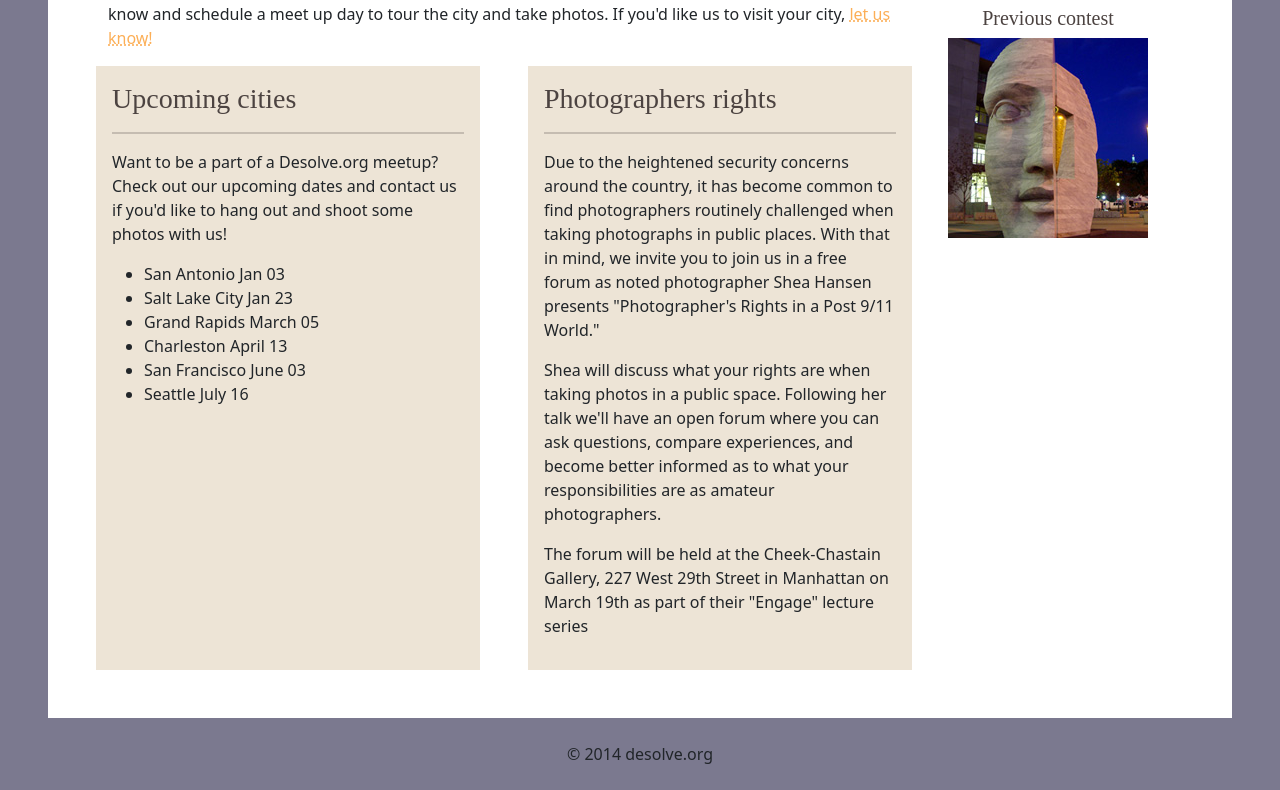
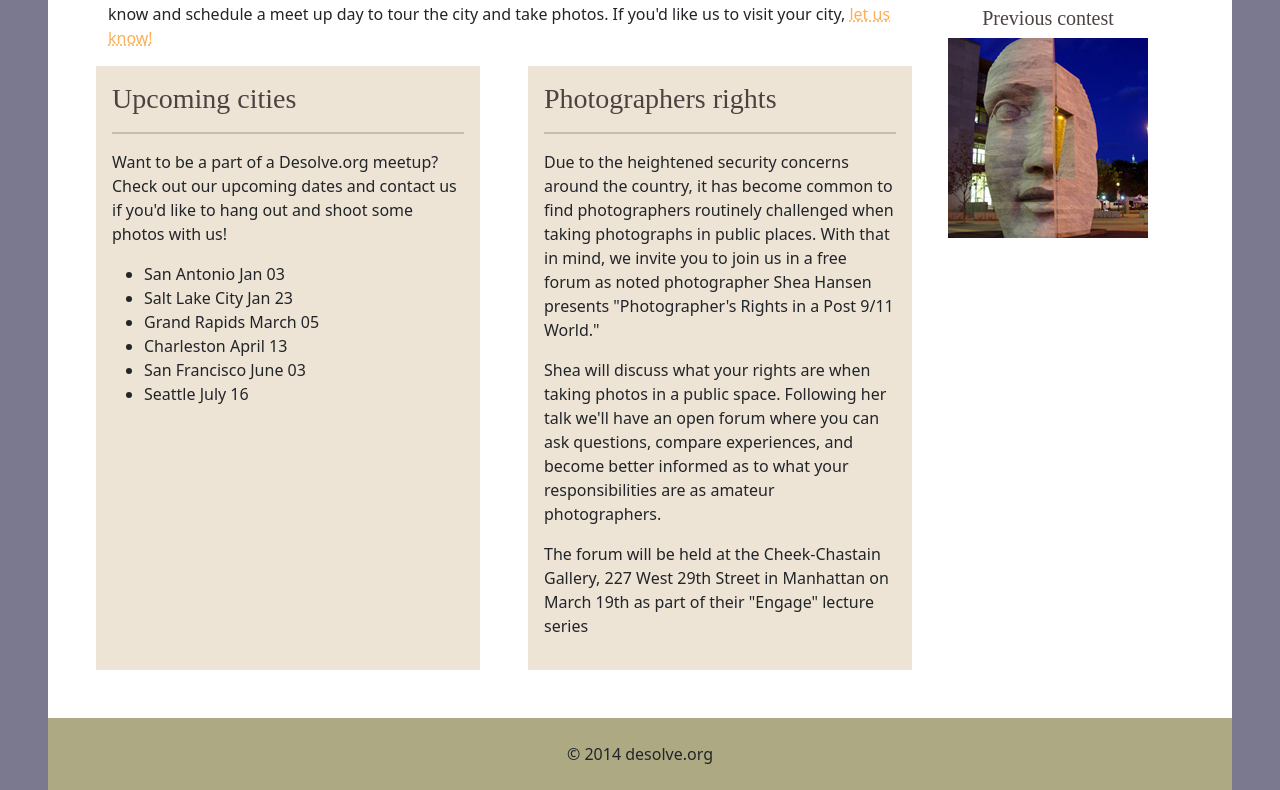
Before and after one commit to jblanco3466/jblanco3466.github.io, a plain HTML site: page Week8/index.html in a window 1280 px wide. Shown: the part 1040-1830 px from the top of the page. Drawn offline with nearby package versions, Linux system fonts and the light colour scheme.

Commit message:
Add files via upload

```diff
--- a/Week8/styles.css
+++ b/Week8/styles.css
@@ -22,3 +22,6 @@ hr {
     text-decoration: none;
     cursor: pointer;
 }
+.footerbg{
+    background-color: #ada982;
+}
```
